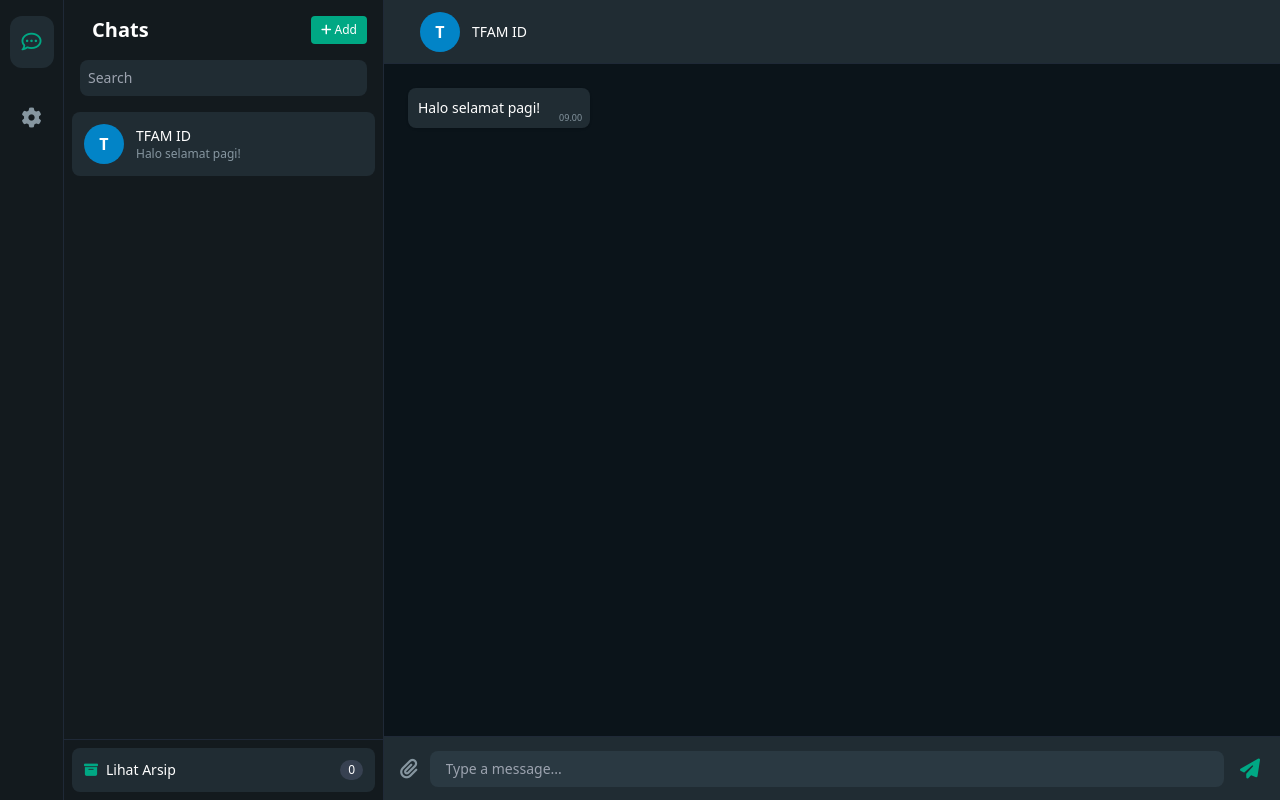
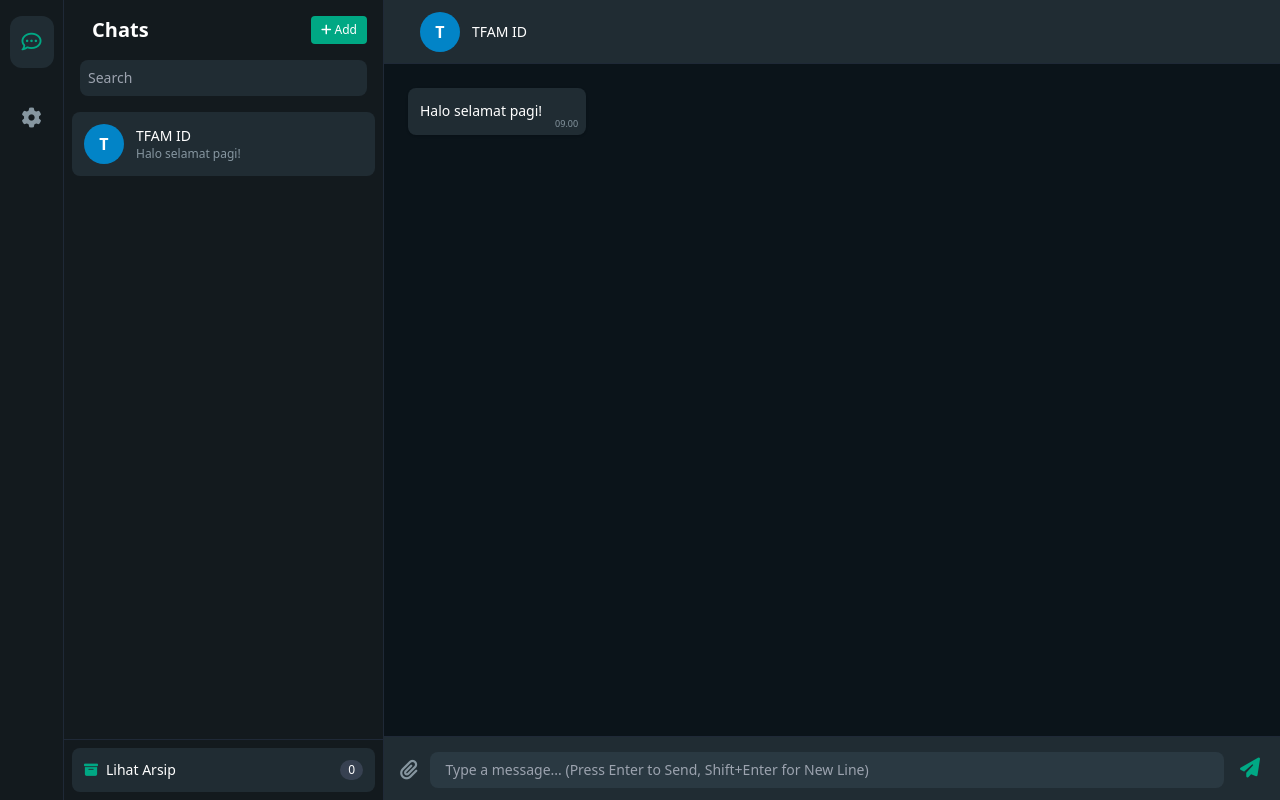
Before and after one commit to dilailong25-png/Model-wa-baru, a plain HTML site: page index.html in a window 1280 px wide. Drawn offline with nearby package versions, Linux system fonts and the light colour scheme.

Commit message:
Update index.html

```diff
--- a/index.html
+++ b/index.html
@@ -3,7 +3,7 @@
 <head>
     <meta charset="UTF-8">
     <meta name="viewport" content="width=device-width, initial-scale=1.0">
-    <title>WhatsApp Gateway Dashboard - Fully Responsive</title>
+    <title>WhatsApp Gateway Dashboard - Text Formatting Fix</title>
     <script src="https://cdn.tailwindcss.com"></script>
     <link rel="stylesheet" href="https://cdnjs.cloudflare.com/ajax/libs/font-awesome/6.4.0/css/all.min.css">
     <script>
@@ -20,12 +20,14 @@
         }
     </script>
     <style>
-        /* Mencegah highlight teks default untuk kenyamanan UI mobile */
         .no-select { -webkit-tap-highlight-color: transparent; }
+        /* Sembunyikan scrollbar bawaan pada kolom input textarea agar rapi */
+        textarea::-webkit-scrollbar { width: 0px; }
     </style>
 </head>
 <body class="bg-darkBg text-white h-screen flex overflow-hidden font-sans select-none no-select" onclick="closeMenus()">
 
+    <!-- 1. SIDEBAR UTAMA (Tablet/PC) -->
     <div class="hidden md:flex w-16 bg-sidebarBg flex-col justify-between items-center py-4 border-r border-gray-800 shrink-0">
         <div class="flex flex-col space-y-6 items-center w-full">
             <div onclick="toggleView('chat')" class="text-activeGreen bg-[#202c33] p-3 rounded-xl cursor-pointer"><i class="fa-regular fa-comment-dots text-xl"></i></div>
@@ -33,7 +35,9 @@
         </div>
     </div>
 
+    <!-- 2. SIDEBAR SUB-MENU (DAFTAR CHAT ATAU SETTINGS) -->
     <div id="sidebar-panel" class="w-full md:w-80 bg-sidebarBg flex flex-col border-r border-gray-800 shrink-0 h-full">
+        <!-- TAMPILAN SIDEBAR CHAT -->
         <div id="sidebar-chat-view" class="flex flex-col h-full justify-between">
             <div class="flex flex-col flex-1 min-h-0">
                 <div class="p-4 space-y-4">
@@ -46,7 +50,6 @@
                     </div>
                     <input type="text" placeholder="Search" class="w-full bg-[#202c33] text-sm p-2 rounded-lg outline-none">
                 </div>
-
                 <div id="chat-list" class="flex-1 overflow-y-auto px-2 space-y-1"></div>
             </div>
 
@@ -58,6 +61,7 @@
             </div>
         </div>
 
+        <!-- TAMPILAN SIDEBAR PENGATURAN -->
         <div id="sidebar-settings-view" class="hidden flex flex-col h-full p-4 space-y-2">
             <div class="flex items-center space-x-3 mb-4">
                 <button onclick="toggleView('chat')" class="md:hidden text-textMuted hover:text-white"><i class="fa-solid fa-arrow-left"></i></button>
@@ -66,13 +70,15 @@
             <button onclick="switchSettingsTab('general')" class="w-full text-left p-3 rounded bg-[#202c33] text-sm font-medium hover:bg-gray-800">📁 General Settings</button>
             <button onclick="switchSettingsTab('users')" class="w-full text-left p-3 rounded bg-[#202c33] text-sm font-medium hover:bg-gray-800">👥 Users Management</button>
             <button onclick="switchSettingsTab('api')" class="w-full text-left p-3 rounded bg-[#202c33] text-sm font-medium hover:bg-gray-800">🔑 API Integrations</button>
-            <button onclick="toggleView('chat')" class="hidden md:block w-full text-center p-2 rounded border border-gray-700 text-xs text-textMuted hover:text-white mt-4">Back to Chats</button>
         </div>
     </div>
 
+    <!-- 3. AREA KANAN UTAMA (RUANG CHAT & HALAMAN PENGATURAN) -->
     <div id="main-content-panel" class="hidden md:flex flex-1 bg-chatBg flex-col justify-between relative h-full w-full">
 
+        <!-- PANEL CHAT UTAMA -->
         <div id="main-chat-panel" class="flex flex-col h-full justify-between w-full">
+            <!-- HEADER CHAT -->
             <div class="h-16 bg-[#202c33] flex items-center justify-between px-4 md:px-6 border-b border-gray-800 z-20 shrink-0">
                 <div id="normal-header" class="flex items-center space-x-3 min-w-0">
                     <button onclick="backToSidebar()" class="md:hidden text-textMuted hover:text-white text-lg pr-1"><i class="fa-solid fa-arrow-left"></i></button>
@@ -88,21 +94,28 @@
                 </div>
             </div>
 
+            <!-- ISI CHAT (SCROLLABLE) -->
             <div id="chat-messages" class="flex-1 overflow-y-auto p-4 md:p-6 space-y-3 bg-opacity-95"></div>
 
-            <div id="attach-menu" class="hidden absolute bottom-20 left-4 bg-[#222e35] rounded-xl border border-gray-700 py-1 w-44 z-40 shadow-xl">
+            <!-- POP-UP MENU ATTACHMENT -->
+            <div id="attach-menu" class="hidden absolute bottom-24 left-4 bg-[#222e35] rounded-xl border border-gray-700 py-1 w-44 z-40 shadow-xl">
                 <label class="flex items-center space-x-3 px-4 py-3 hover:bg-[#2a3942] cursor-pointer text-sm"><i class="fa-regular fa-image text-emerald-400"></i><span>Image / Photo</span><input type="file" accept="image/*" class="hidden" onchange="handleFileUpload(this, 'image')"></label>
                 <label class="flex items-center space-x-3 px-4 py-3 hover:bg-[#2a3942] cursor-pointer text-sm"><i class="fa-regular fa-file-video text-red-400"></i><span>Video</span><input type="file" accept="video/*" class="hidden" onchange="handleFileUpload(this, 'video')"></label>
                 <label class="flex items-center space-x-3 px-4 py-3 hover:bg-[#2a3942] cursor-pointer text-sm"><i class="fa-regular fa-file-lines text-blue-400"></i><span>Document</span><input type="file" accept=".pdf,.doc,.docx,.xls,.xlsx,.txt" class="hidden" onchange="handleFileUpload(this, 'document')"></label>
             </div>
 
-            <div class="h-16 bg-[#202c33] flex items-center px-4 space-x-3 border-t border-gray-800 relative z-30 shrink-0">
-                <button onclick="event.stopPropagation(); document.getElementById('attach-menu').classList.toggle('hidden')" class="text-textMuted hover:text-white text-xl"><i class="fa-solid fa-paperclip"></i></button>
-                <input type="text" id="msg-input" placeholder="Type a message..." class="flex-1 bg-[#2a3942] py-2 px-4 rounded-lg outline-none text-sm min-w-0" onkeypress="if(event.key==='Enter')sendText()">
-                <button onclick="sendText()" class="text-activeGreen text-xl p-1 shrink-0"><i class="fa-solid fa-paper-plane"></i></button>
+            <!-- BAR INPUT PESAN (MENGGUNAKAN TEXTAREA AGAR BISA DI-ENTER) -->
+            <div class="min-h-16 max-h-36 bg-[#202c33] flex items-end px-4 py-3 space-x-3 border-t border-gray-800 relative z-30 shrink-0">
+                <button onclick="event.stopPropagation(); document.getElementById('attach-menu').classList.toggle('hidden')" class="text-textMuted hover:text-white text-xl mb-1"><i class="fa-solid fa-paperclip"></i></button>
+
+                <!-- Diubah dari <input> menjadi <textarea> agar mendukung ketik banyak baris / susunan promosi -->
+                <textarea id="msg-input" rows="1" placeholder="Type a message... (Press Enter to Send, Shift+Enter for New Line)" class="flex-1 bg-[#2a3942] py-2 px-4 rounded-lg outline-none text-sm min-w-0 resize-none h-9 overflow-y-auto" onkeydown="handleKeyPress(event)"></textarea>
+
+                <button onclick="sendText()" class="text-activeGreen text-xl p-1 shrink-0 mb-0.5"><i class="fa-solid fa-paper-plane"></i></button>
             </div>
         </div>
 
+        <!-- PANEL DETIL HALAMAN SETTINGS -->
         <div id="main-settings-panel" class="hidden flex-1 p-4 md:p-8 overflow-y-auto bg-sidebarBg w-full h-full">
             <div id="tab-general" class="space-y-4">
                 <h2 class="text-xl font-bold">General Settings</h2>
@@ -123,6 +136,7 @@
         </div>
     </div>
 
+    <!-- MODAL POPUPS -->
     <div id="contact-modal" class="hidden fixed inset-0 bg-black/70 flex items-center justify-center p-4 z-50">
         <div class="bg-settingsBg p-6 rounded-xl w-full max-w-sm border border-gray-700">
             <h3 class="text-lg font-semibold mb-4">Add New Contact</h3>
@@ -152,14 +166,12 @@
             localStorage.setItem('wg_active', activeId);
         }
 
-        // RESPONSIF LOGIC: Kembali ke daftar sidebar di HP
         function backToSidebar() {
             document.getElementById('sidebar-panel').classList.remove('hidden');
             document.getElementById('main-content-panel').classList.add('hidden');
             document.getElementById('main-content-panel').classList.remove('flex');
         }
 
-        // RESPONSIF LOGIC: Membuka chat di HP / Desktop
         function switchChat(id) {
             activeId = id;
             clearSelection();
@@ -167,7 +179,6 @@
             renderMessages();
             save();
 
-            // Di layar HP (lebar < 768px), sembunyikan sidebar dan tunjukkan area chat kanan
             if (window.innerWidth < 768) {
                 document.getElementById('sidebar-panel').classList.add('hidden');
                 document.getElementById('main-content-panel').classList.remove('hidden');
@@ -187,7 +198,6 @@
                 document.getElementById('sidebar-settings-view').classList.remove('hidden');
                 document.getElementById('main-settings-panel').classList.remove('hidden');
 
-                // Jika di HP, buka panel konten sebelah kanan saat menu settings diklik
                 if (window.innerWidth < 768) {
                     document.getElementById('sidebar-panel').classList.add('hidden');
                     document.getElementById('main-content-panel').classList.remove('hidden');
@@ -208,7 +218,6 @@
 
             const filtered = contacts.filter(c => c.isArchived === viewArchivedMode);
             if (filtered.length > 0) {
-                // Di komputer langsung buka chat pertama, di HP biarkan user memilih sendiri
                 if (window.innerWidth >= 768) switchChat(filtered[0].id);
                 else { renderContacts(); renderMessages(); }
             } else {
@@ -230,13 +239,16 @@
                 const archiveIcon = c.isArchived ? 'fa-solid fa-box-open' : 'fa-solid fa-box-archive';
                 const archiveTitle = c.isArchived ? 'Unarchive' : 'Archive';
 
+                // Teks preview di daftar kontak dibuat satu baris saja agar tetap estetik
+                let previewText = last.text.split('\n')[0];
+
                 list.insertAdjacentHTML('beforeend', `
                     <div onclick="switchChat('${c.id}')" class="group flex items-center justify-between p-3 rounded-lg cursor-pointer ${isAct} hover:bg-[#202c33]/50 relative transition">
                         <div class="flex items-center space-x-3 min-w-0 flex-1">
                             <div class="w-10 h-10 ${c.color} rounded-full flex items-center justify-center font-bold shrink-0">${c.name[0]}</div>
                             <div class="flex-1 min-w-0">
                                 <h2 class="text-sm truncate pr-12 md:pr-16">${c.name}</h2>
-                                <p class="text-xs text-textMuted truncate pr-12 md:pr-16">${last.text}</p>
+                                <p class="text-xs text-textMuted truncate pr-12 md:pr-16">${previewText}</p>
                             </div>
                         </div>
                         <div class="absolute right-2 top-1/2 -translate-y-1/2 flex md:hidden group-hover:flex items-center space-x-2 bg-gradient-to-l from-[#131a1e] via-[#131a1e] to-transparent pl-4 h-full z-10">
@@ -290,14 +302,16 @@
                 const side = isOut ? 'justify-end' : 'justify-start';
                 const border = isSel ? 'border-2 border-emerald-400 scale-[0.98]' : '';
 
-                let contentHTML = `<p class="text-sm font-light pr-10 whitespace-pre-wrap break-all">${m.text}</p>`;
+                // KUNCI UTAMA: Menggunakan class `whitespace-pre-wrap` dan `break-words` agar format teks tersusun sempurna ke bawah
+                let contentHTML = `<p class="text-sm font-light pr-8 whitespace-pre-wrap break-words leading-relaxed">${m.text}</p>`;
+
                 if (m.msgType === 'image') contentHTML = `<img src="${m.src}" class="max-w-[240px] sm:max-w-xs rounded mb-1 max-h-48 object-cover">`;
                 if (m.msgType === 'video') contentHTML = `<video src="${m.src}" controls class="max-w-[240px] sm:max-w-xs rounded mb-1 max-h-48"></video>`;
                 if (m.msgType === 'document') contentHTML = `<div class="flex items-center space-x-2 p-1 bg-black/20 rounded text-sm max-w-xs"><i class="fa-regular fa-file-pdf text-xl text-red-400 shrink-0"></i><span class="truncate max-w-[140px] sm:max-w-[180px]">${m.text}</span></div>`;
 
                 box.insertAdjacentHTML('beforeend', `
                     <div oncontextmenu="event.preventDefault(); toggleSelect(${m.id})" onclick="if(selectedIds.length>0) toggleSelect(${m.id})" class="flex ${side} cursor-pointer transition-all duration-100">
-                        <div class="${bg} ${border} max-w-[85%] md:max-w-md rounded-lg p-2.5 shadow relative">
+                        <div class="${bg} ${border} max-w-[85%] md:max-w-xl rounded-lg p-3 shadow relative">
                             ${isSel ? '<span class="text-[9px] text-emerald-400 block font-bold mb-0.5"><i class="fa-solid fa-circle-check"></i> Selected</span>' : ''}
                             ${contentHTML}
                             <span class="text-[9px] text-textMuted absolute bottom-1 right-2">${m.time}</span>
@@ -308,19 +322,41 @@
             box.scrollTop = box.scrollHeight;
         }
 
+        // Fungsi kontrol tombol ketik: Enter = Kirim, Shift + Enter = Baris Baru
+        function handleKeyPress(e) {
+            if (e.key === 'Enter' && !e.shiftKey) {
+                e.preventDefault(); // Mencegah baris baru bawaan enter
+                sendText();
+            }
+            // Otomatis menyesuaikan tinggi textarea berdasarkan jumlah baris teks yang diketik
+            const textarea = e.target;
+            textarea.style.h = 'auto';
+            textarea.style.height = (textarea.scrollHeight) + 'px';
+        }
+
         function sendText() {
             const inp = document.getElementById('msg-input'); if(!inp.value.trim()) return;
             const act = contacts.find(c => c.id === activeId); if (!act) return;
             const now = new Date();
-            act.messages.push({ id: Date.now(), type: 'out', msgType: 'text', text: inp.value, time: now.getHours().toString().padStart(2, '0')+'.' + now.getMinutes().toString().padStart(2, '0') });
-            inp.value = ''; renderMessages(); renderContacts(); save();
+
+            act.messages.push({
+                id: Date.now(),
+                type: 'out',
+                msgType: 'text',
+                text: inp.value,
+                time: now.getHours().toString().padStart(2, '0') + '.' + now.getMinutes().toString().padStart(2, '0')
+            });
+
+            inp.value = '';
+            inp.style.height = '36px'; // Reset tinggi input setelah dikirim
+            renderMessages(); renderContacts(); save();
         }
 
         function handleFileUpload(input, type) {
             const file = input.files[0]; if (!file) return;
             const act = contacts.find(c => c.id === activeId); if (!act) return;
             const now = new Date();
-            const timeStr = now.getHours().toString().padStart(2, '0')+'.' + now.getMinutes().toString().padStart(2, '0');
+            const timeStr = now.getHours().toString().padStart(2, '0') + '.' + now.getMinutes().toString().padStart(2, '0');
 
             if (type === 'image' || type === 'video') {
                 const reader = new FileReader();
@@ -386,12 +422,10 @@
             closeModal('contact-modal'); document.getElementById('new-name').value=''; switchChat(id);
         }
 
-        // Inisialisasi awal responsif layar desktop jika di-load pertama kali
         if (window.innerWidth >= 768) {
             renderContacts();
             renderMessages();
         } else {
-            // Jika dibuka di HP pertama kali, biarkan user memilih daftar chat terlebih dahulu
             renderContacts();
             document.getElementById('sidebar-panel').classList.remove('hidden');
             document.getElementById('main-content-panel').classList.add('hidden');
```
